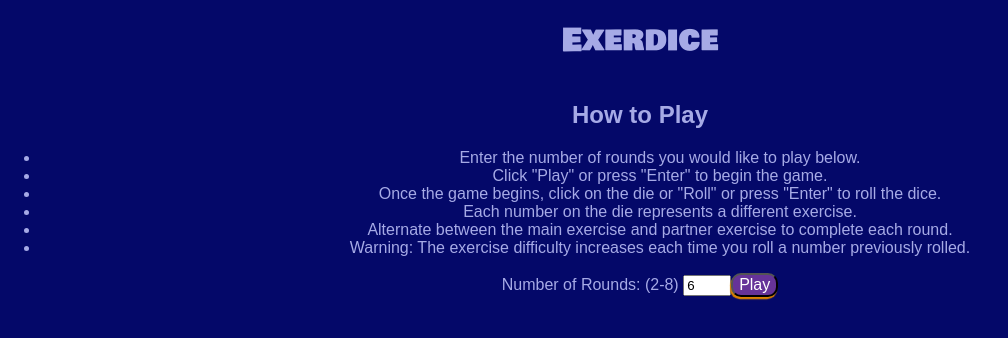
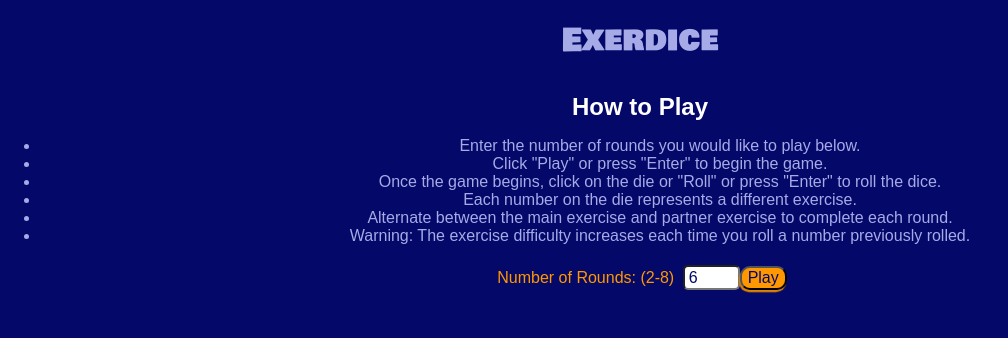
Before and after one commit to rtviner/exerdice-ng, an Angular app: page /start in a window 1280 px wide. Shown: the top 338 px of the page, without its empty margins (0-1008 px from the left). Built offline with nearby package versions, Linux system fonts and the light colour scheme; a web font is replaced by a local one.

Commit message:
add styles

```diff
--- a/src/app/start/start.component.css
+++ b/src/app/start/start.component.css
@@ -1,9 +1,50 @@
-button.active {
-  /* can be pushed bright, shadows */
-  color: white;
-  background-color: rebeccapurple;
-}
 
 .hidden {
   display: none
 }
+
+h2.how-to {
+	color: #fff;
+	margin: .5em auto .25em;
+}
+
+ol.directions {
+	max-width: 30em;
+	margin: 0 auto;
+	padding: 1em;
+	line-height: 1.25em;
+	text-align: justify;
+}
+
+h3 {
+	color: #FF9800;
+	margin: 0 auto;
+	padding: .25em;
+}
+
+p.warning {
+	max-width: 30em;
+	text-align: justify;
+	margin: 0 auto .5em;
+	padding: .25em
+}
+
+label {
+	color: #FF9800;
+	padding: .25em;
+}
+
+#numOfRounds {
+	color: #040869;
+	width: auto;
+  font-size: 1em;
+	margin: .25em auto;
+	padding: .1em .25em;
+	border-radius: 5px;
+}
+
+button.play-btn {
+	width: 3em;
+	height: auto;
+	margin: auto .5em;
+}
```
